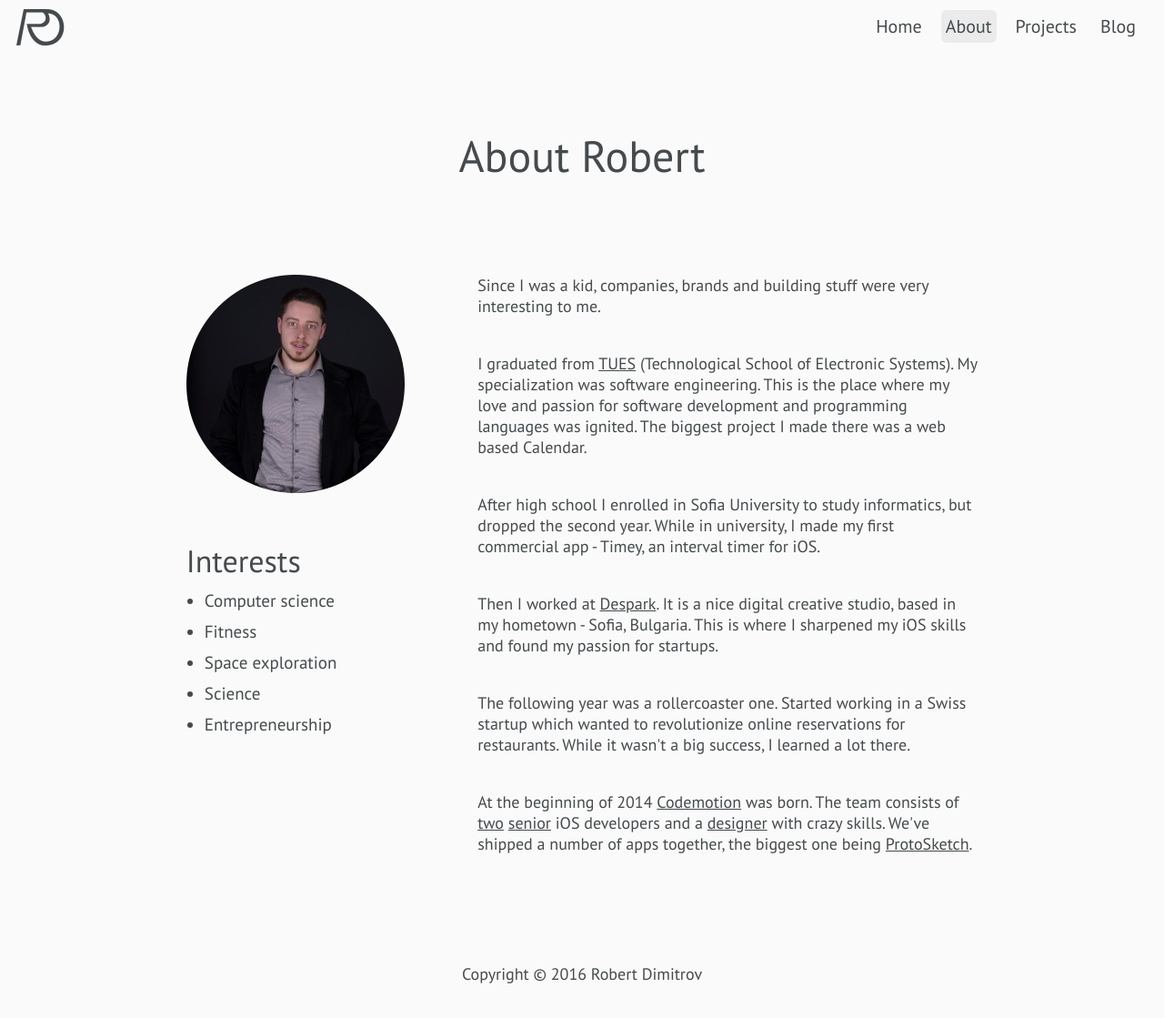
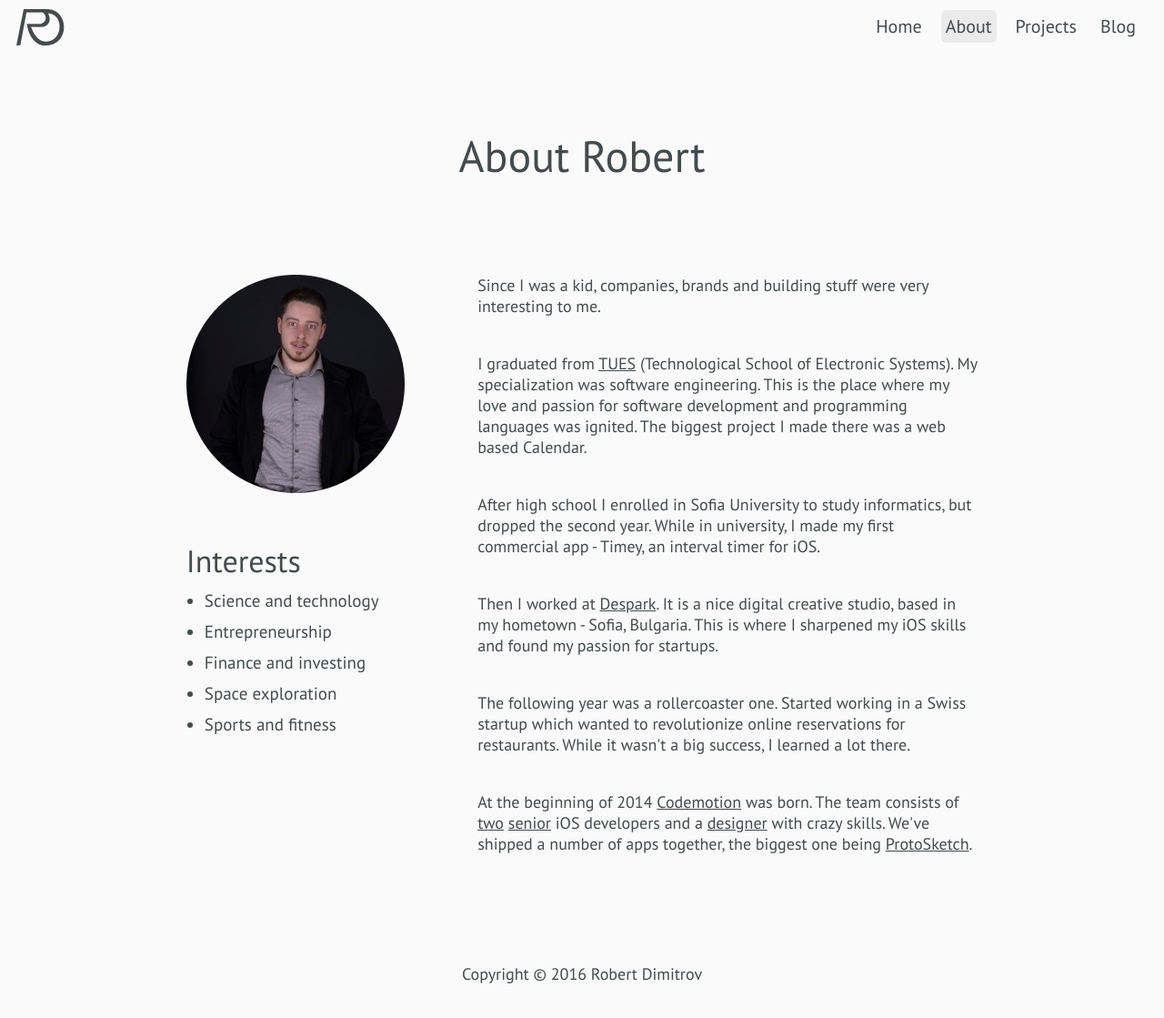
Before and after one commit to robbdimitrov/robbdimitrov.github.io, a Jekyll site: the page built from about/index.html, in a window 1280 px wide and 1119 px high. Shown: the whole window at 91% size. Built offline with Jekyll 4.4.1, drawn with Linux system fonts in a browser that asks for light colours; Markdown is read by kramdown in place of the engine named in the settings.

Commit message:
Edit interests

```diff
--- a/about/index.html
+++ b/about/index.html
@@ -100,11 +100,11 @@
 			<div class="infobox">
 					<h3>Interests</h3>
 					<ul>
-						<li>Computer science</li>
-						<li>Fitness</li>
+						<li>Science and technology</li>
+						<li>Entrepreneurship</li>
+						<li>Finance and investing</li>
 						<li>Space exploration</li>
-						<li>Science</li>
-						<li>Entrepreneurship</li>
+						<li>Sports and fitness</li>
 					</ul>
 				</div>
 		</div>
```
